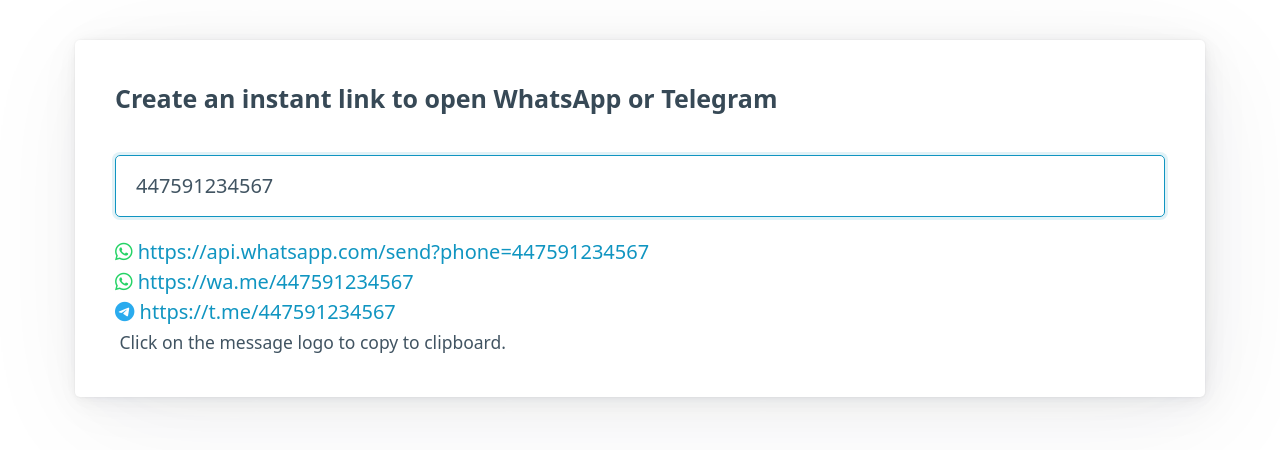
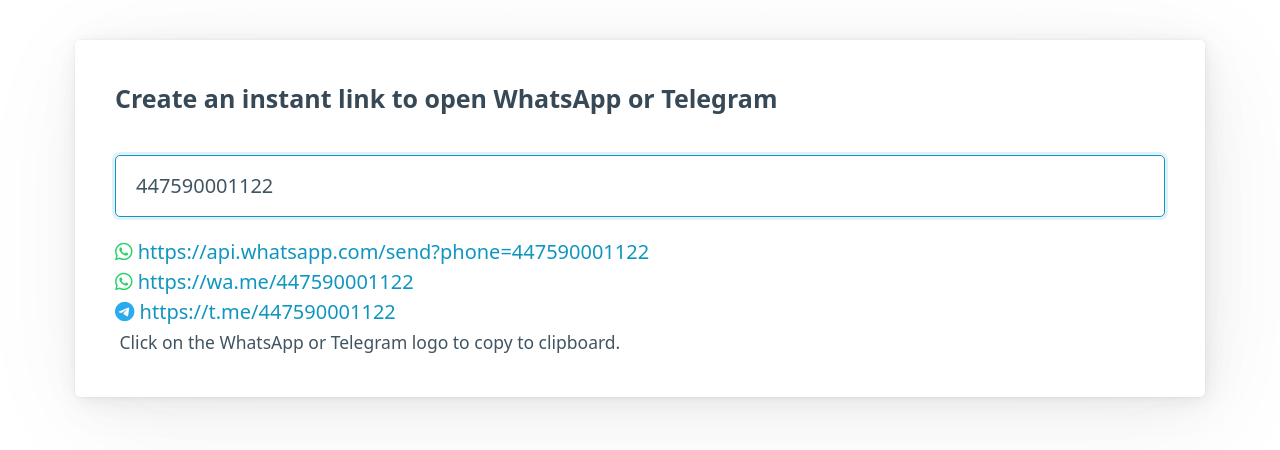
Before and after one commit to begoon/callmeback, a plain HTML site: page index.html in a window 1280 px wide. Drawn offline with nearby package versions, Linux system fonts and the light colour scheme.

Commit message:
Update default number

```diff
--- a/index.html
+++ b/index.html
@@ -89,7 +89,7 @@
         </div>
 
         <small>
-          Click on the message logo to copy to clipboard.
+          Click on the WhatsApp or Telegram logo to copy to clipboard.
         </small>
       </article>
     </main>
@@ -101,7 +101,7 @@
     createApp({
       data() {
         return {
-          tel: 447591234567,
+          tel: 447590001122,
           tooltip: '',
           tooltipTimeout: null,
         }
```
